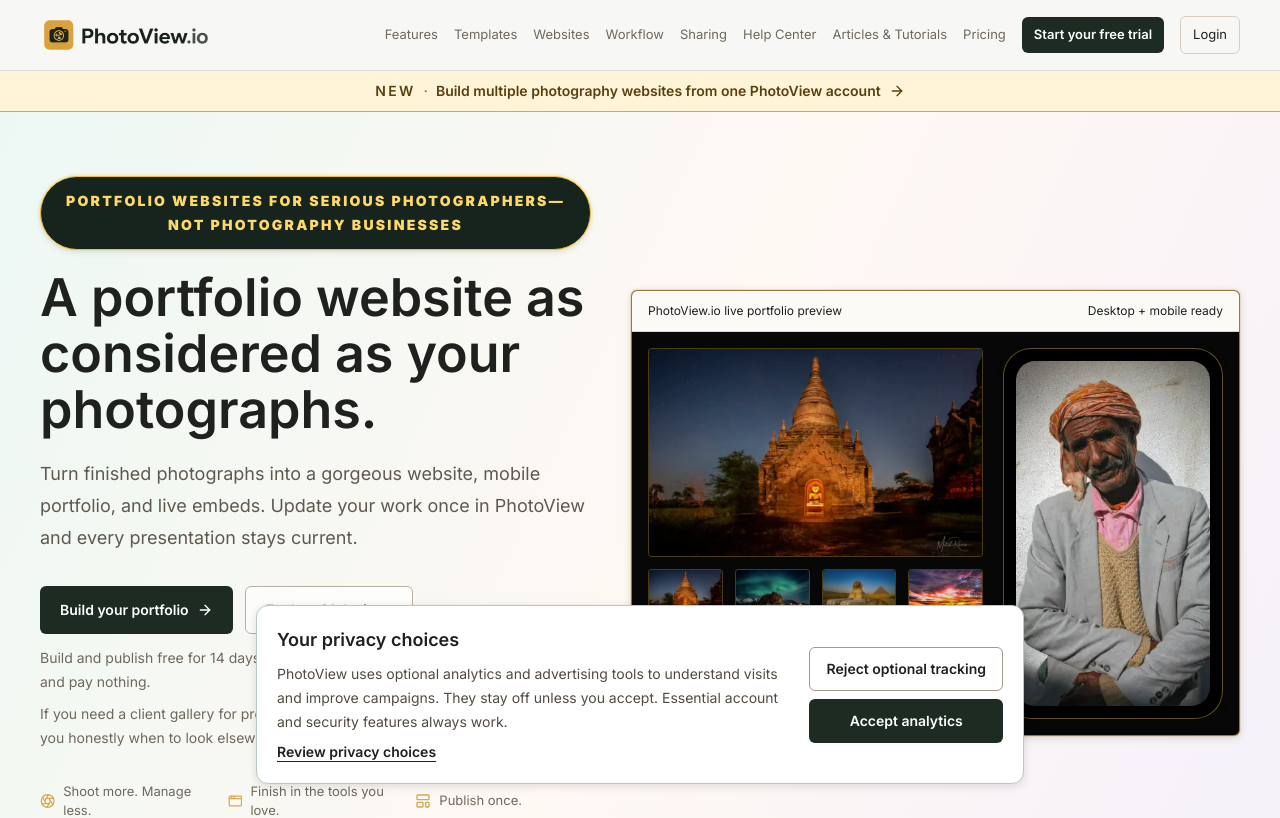
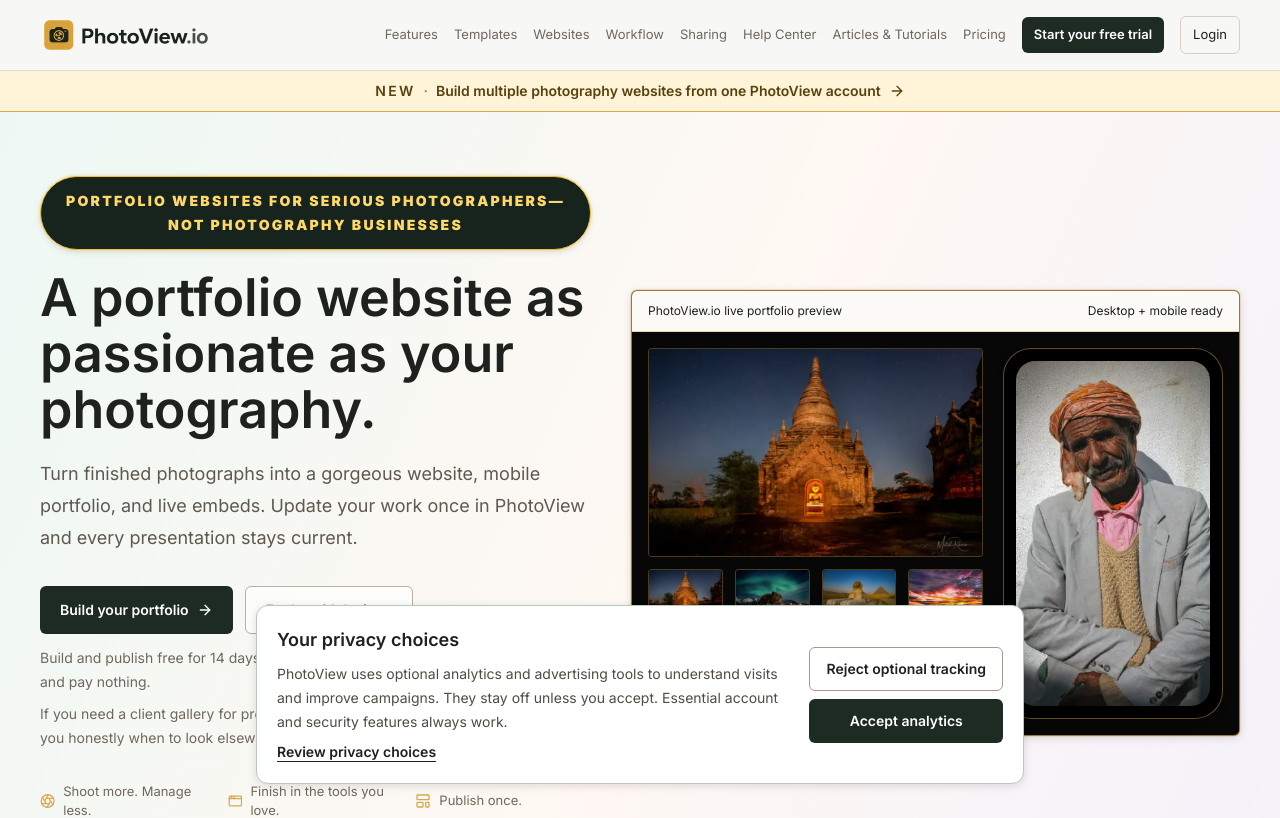
Before and after one commit to mitchrusso/Photo-Portfolio, a Next.js app: page / in a window 1280 px wide. Shown: the top 818 px of the page. Built offline with nearby package versions, Linux system fonts and the light colour scheme; no server answers.

Commit message:
Sharpen homepage passion headline

```diff
--- a/src/components/site/home-hero.tsx
+++ b/src/components/site/home-hero.tsx
@@ -23,7 +23,7 @@ export function HomeHero() {
             <span className="min-w-0">Portfolio websites for serious photographers—not photography businesses</span>
           </p>
           <h1 className="mt-5 max-w-2xl text-4xl font-semibold leading-[1.08] text-[#1f211e] md:text-5xl xl:text-[3.25rem]">
-            A portfolio website as considered as your photographs.
+            A portfolio website as passionate as your photography.
           </h1>
           <p className="mt-5 max-w-xl text-base leading-7 text-[#5f594f] md:text-lg md:leading-8">
             Turn finished photographs into a gorgeous website, mobile portfolio, and live embeds. Update your work once in PhotoView and every presentation stays current.
```
